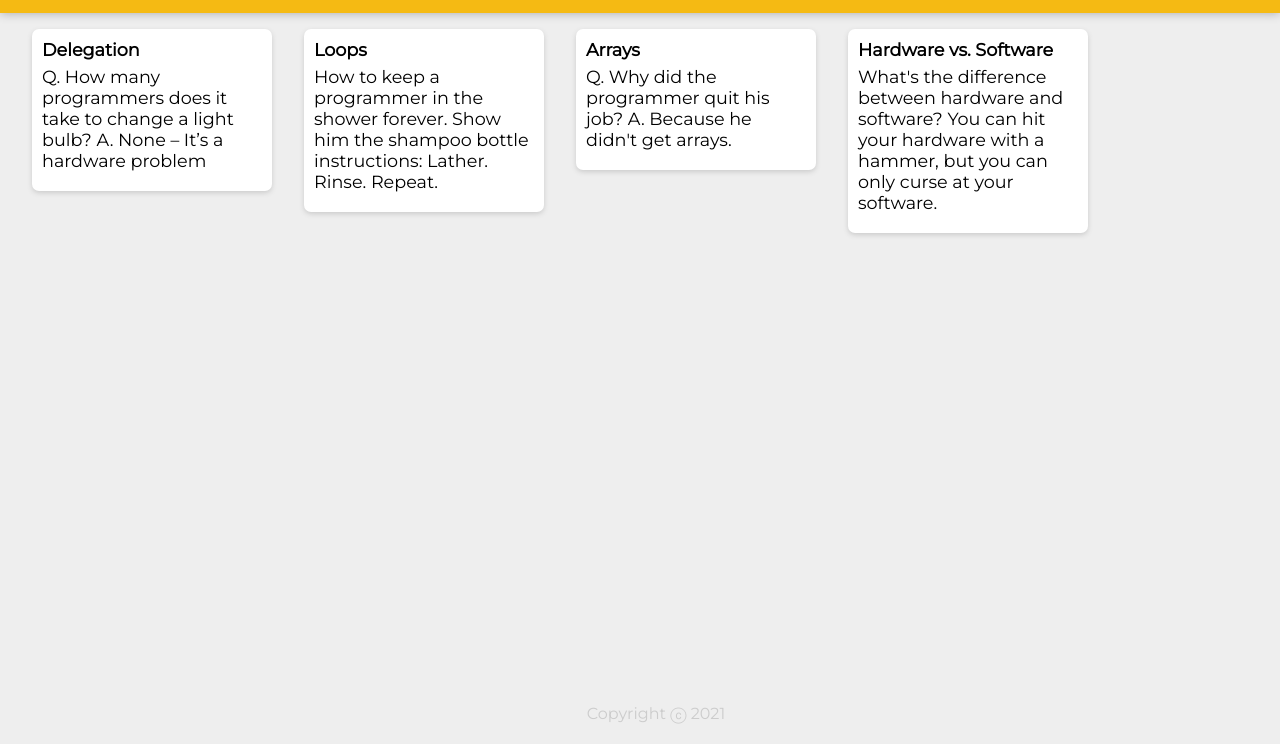
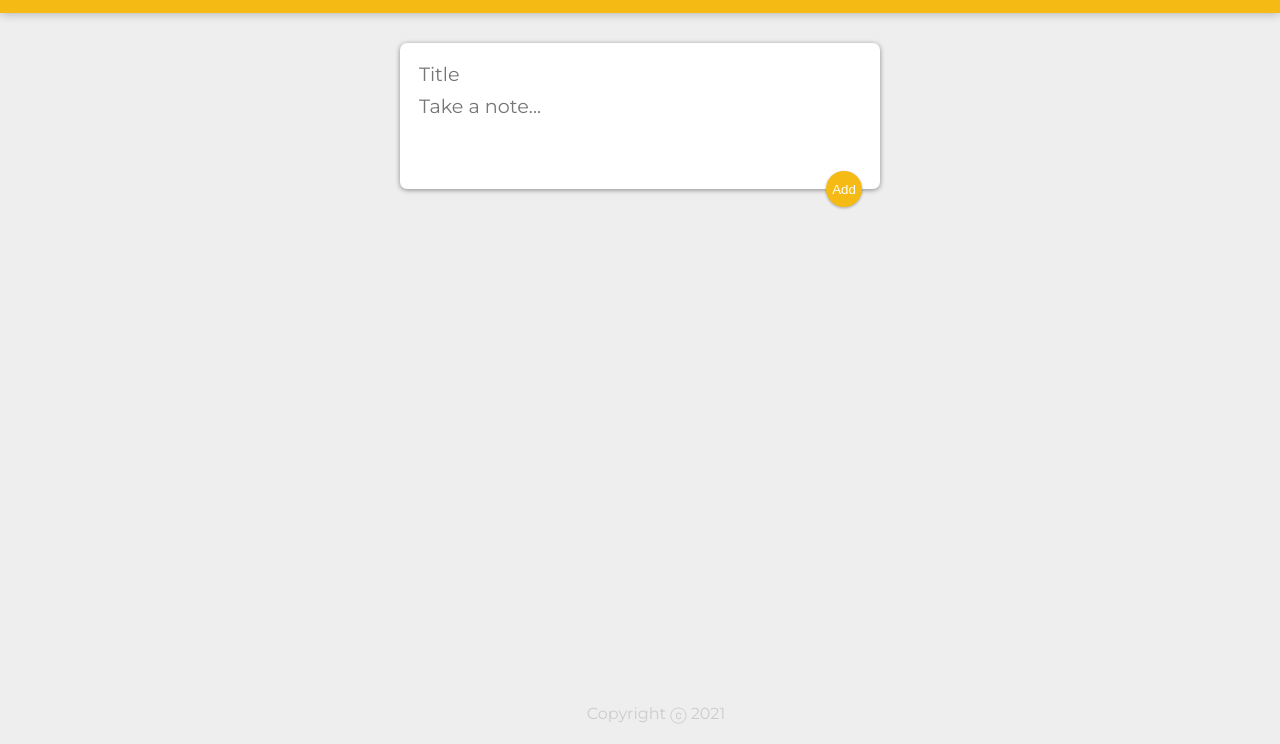
Before and after one commit to tokich6/react-keeper-app, a React app: page / in a window 1280 px wide. Shown: the part 56-800 px from the top of the page. Built offline with nearby package versions, Linux system fonts and the light colour scheme; a web font is replaced by a local one.

Commit message:
new input area component and add and delete note functionality

```diff
--- a/public/styles.css
+++ b/public/styles.css
@@ -54,3 +54,48 @@ footer p {
   white-space: pre-wrap;
   word-wrap: break-word;
 }
+.note button {
+  position: relative;
+  float: right;
+  margin-right: 10px;
+  color: #f5ba13;
+  border: none;
+  /* width: 36px; */
+  height: 36px;
+  cursor: pointer;
+  outline: none;
+  background: none;
+}
+form {
+  position: relative;
+  width: 480px;
+  margin: 30px auto 20px auto;
+  background: #fff;
+  padding: 15px;
+  border-radius: 7px;
+  box-shadow: 0 1px 5px rgb(138, 137, 137);
+}
+form input,
+form textarea {
+  width: 100%;
+  border: none;
+  padding: 4px;
+  outline: none;
+  font-size: 1.2em;
+  font-family: inherit;
+  resize: none;
+}
+form button {
+  position: absolute;
+  right: 18px;
+  bottom: -18px;
+  background: #f5ba13;
+  color: #fff;
+  border: none;
+  border-radius: 50%;
+  width: 36px;
+  height: 36px;
+  box-shadow: 0 1px 3px rgba(0, 0, 0, 0.3);
+  cursor: pointer;
+  outline: none;
+}
--- a/src/components/App.js
+++ b/src/components/App.js
@@ -1,24 +1,40 @@
-import React from 'react';
+import React, { useState } from 'react';
 import Header from './Header';
 import Note from './Note';
 import Footer from './Footer';
-import notes from '../notes';
+import CreateArea from './CreateArea';
+// import notes from '../notes';
+
 
 function App() {
+    const [notes, setNotes] = useState([]);
+
+    function addNote(newNote) {
+        setNotes(prevNotes => {
+            return [
+                ...prevNotes,
+                newNote
+            ]
+        })
+    }
+
+    function deleteNote(itemId) {
+        setNotes(prevNotes => {
+            return prevNotes.filter((item, index) => {
+                return index !== itemId
+            });
+        });
+    }
+
     return (
         <div>
             <Header />
-
+            <CreateArea onAdd={addNote}/>
             {
-                notes.map(note => (
-                    <Note
-                        key={note.key}
-                        title={note.title}
-                        content={note.content}
-                    />
-                ))
+                notes.map((note, i) => {
+                    return <Note key={i} id={i} title={note.title} content={note.content} onDelete={deleteNote} />
+                })
             }
-
             <Footer />
         </div>
     )
--- /dev/null
+++ b/src/components/CreateArea.js
@@ -0,0 +1,41 @@
+import React, { useState } from "react";
+
+function CreateArea(props) {
+
+    const [input, setInput] = useState({
+        title: '',
+        content: ''
+    });
+
+    function handleChange(e) {
+        const { name, value } = e.target;
+        setInput((prevInput) => {
+            return {
+                ...prevInput,
+                [name]: value
+            }
+        });
+    }
+
+    function handleAdd(e) {
+        e.preventDefault();
+        props.onAdd(input);
+        setInput({
+            title: '',
+            content: ''
+        });
+    }
+
+
+    return (
+        <div>
+            <form>
+                <input onChange={handleChange} name="title" placeholder="Title" value={input.title} />
+                <textarea onChange={handleChange} name="content" placeholder="Take a note..." rows="3" value={input.content} />
+                <button onClick={handleAdd}>Add</button>
+            </form>
+        </div>
+    );
+}
+
+export default CreateArea;
--- a/src/components/Note.js
+++ b/src/components/Note.js
@@ -5,6 +5,13 @@ function Note(props) {
         <div className='note'>
             <h1> {props.title} </h1>
             <p>{props.content}</p>
+            <button
+                onClick={() => {
+                    return props.onDelete(props.id);
+                }}
+            >
+                DELETE
+      </button>
         </div>
     )
 }
```
